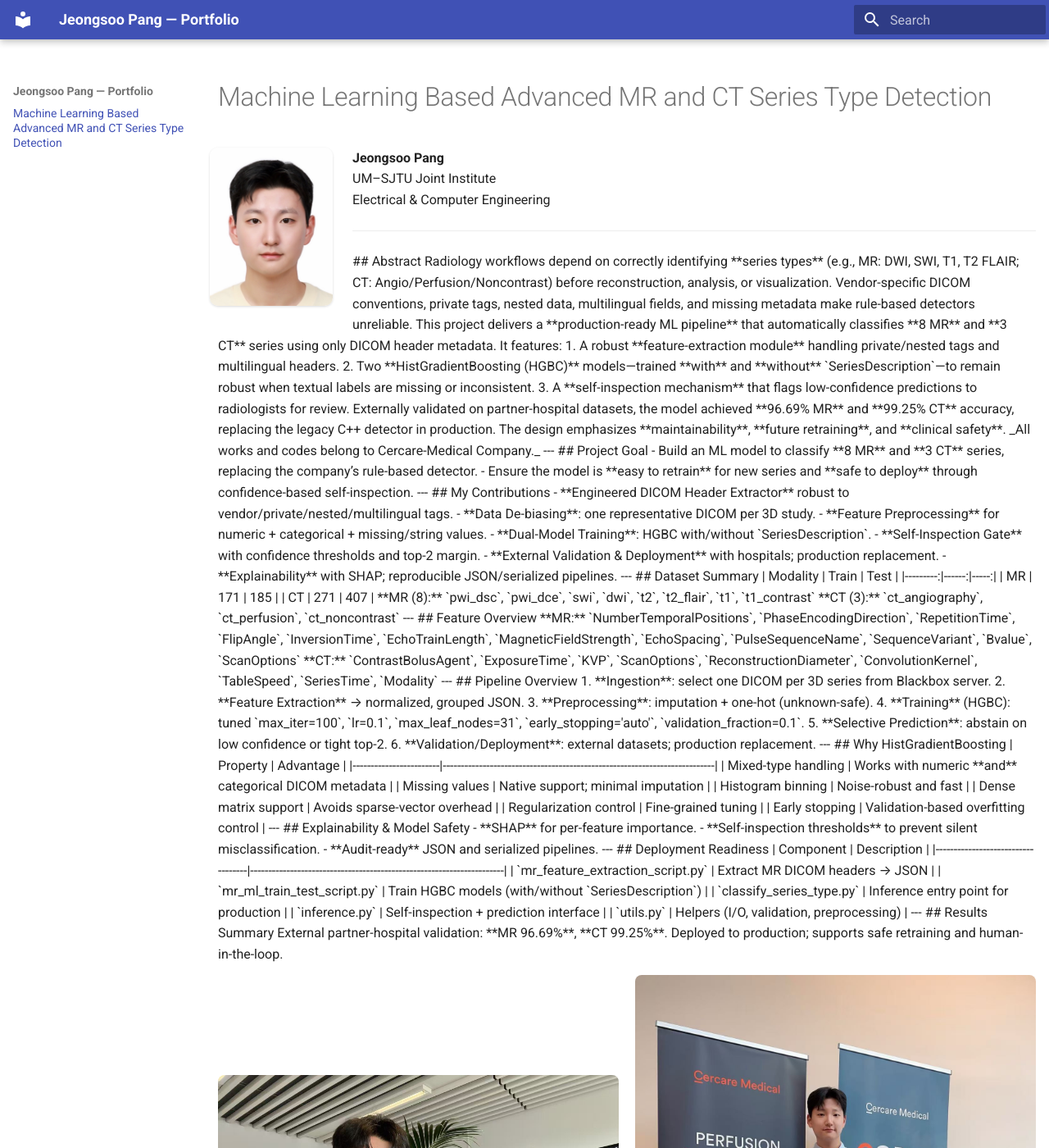
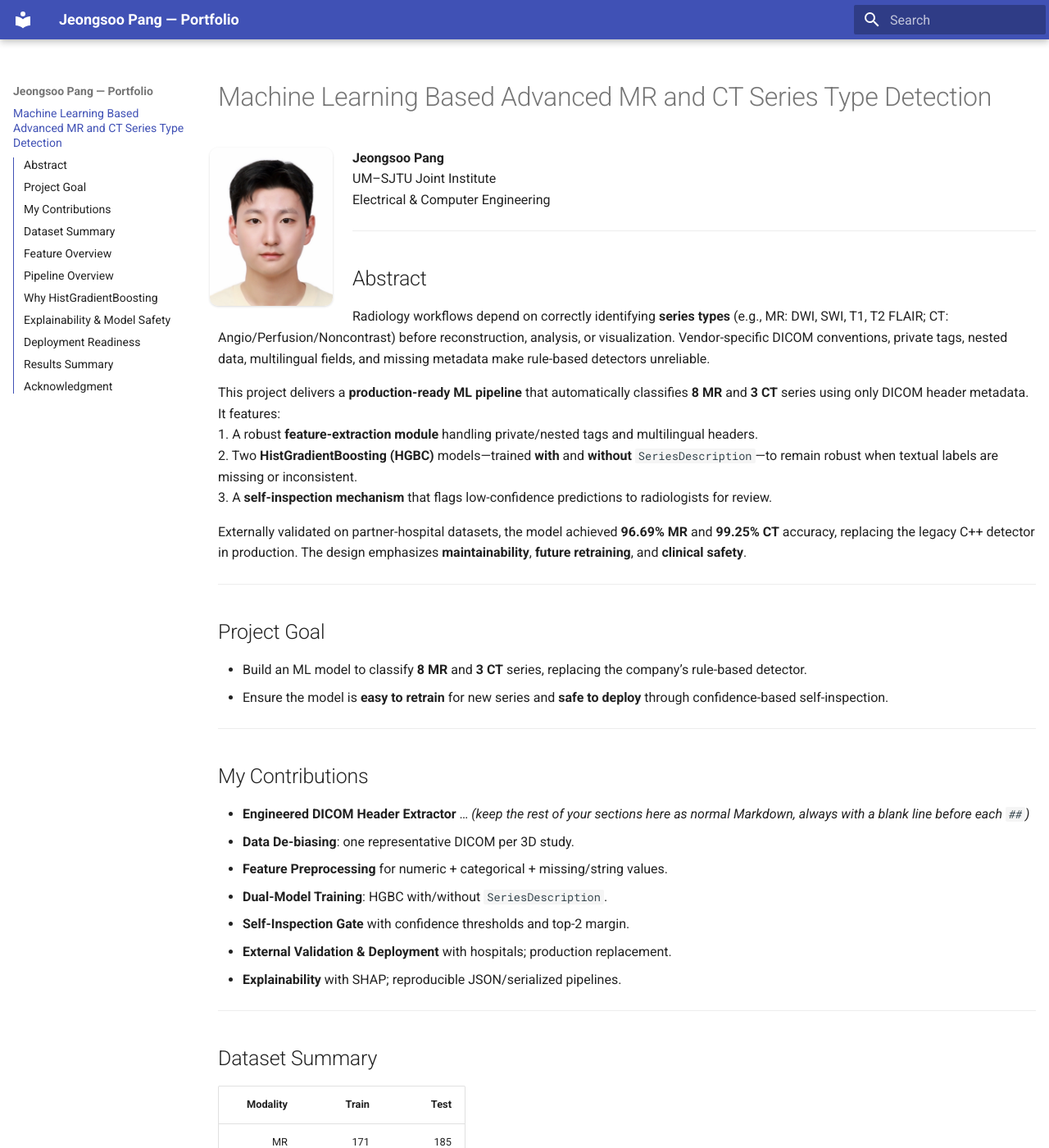
Before and after one commit to Jeongsoo-dev/ML_based_MR_CT_SeriesType_Detection, an MkDocs documentation site: the page built from docs/index.md, in a window 1280 px wide and 1400 px high. Shown: the whole window at 82% size. Built offline with MkDocs 1.6.1 and Material for MkDocs 9.7.7, drawn with Linux system fonts in a browser that asks for light colours; some of the changed text lies outside the part shown.

Commit message:
Update index.md

```diff
--- a/docs/index.md
+++ b/docs/index.md
@@ -9,11 +9,9 @@ hide:
 
 **Jeongsoo Pang**
 UM–SJTU Joint Institute
-Electrical &amp; Computer Engineering
+Electrical & Computer Engineering
 
 ---
-
-  <section class="jp-content" markdown="1">
 
 ## Abstract
 Radiology workflows depend on correctly identifying **series types** (e.g., MR: DWI, SWI, T1, T2 FLAIR; CT: Angio/Perfusion/Noncontrast) before reconstruction, analysis, or visualization. Vendor-specific DICOM conventions, private tags, nested data, multilingual fields, and missing metadata make rule-based detectors unreliable.
@@ -25,8 +23,6 @@ This project delivers a **production-ready ML pipeline** that automatically clas
 
 Externally validated on partner-hospital datasets, the model achieved **96.69% MR** and **99.25% CT** accuracy, replacing the legacy C++ detector in production. The design emphasizes **maintainability**, **future retraining**, and **clinical safety**.
 
-_All works and codes belong to Cercare-Medical Company._
-
 ---
 
 ## Project Goal
@@ -36,7 +32,7 @@ _All works and codes belong to Cercare-Medical Company._
 ---
 
 ## My Contributions
-- **Engineered DICOM Header Extractor** robust to vendor/private/nested/multilingual tags.
+- **Engineered DICOM Header Extractor** … *(keep the rest of your sections here as normal Markdown, always with a blank line before each `##`)*
 - **Data De-biasing**: one representative DICOM per 3D study.
 - **Feature Preprocessing** for numeric + categorical + missing/string values.
 - **Dual-Model Training**: HGBC with/without `SeriesDescription`.
```
